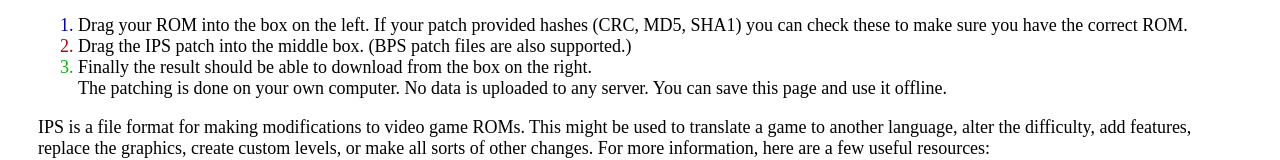
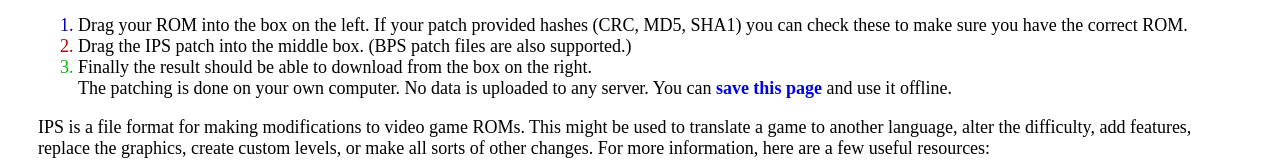
Before and after one commit to bbbradsmith/ipstool, a plain HTML site: page index.html in a window 1280 px wide. Shown: the part 404-564 px from the top of the page. Drawn offline with Linux system fonts and the light colour scheme.

Commit message:
add convenience link to save the webpage

```diff
--- a/index.html
+++ b/index.html
@@ -1183,7 +1183,7 @@ How to use this tool:
 <ol>
 <li class="help0">Drag your ROM into the box on the left. If your patch provided hashes (CRC, MD5, SHA1) you can check these to make sure you have the correct ROM.</li>
 <li class="help1">Drag the IPS patch into the middle box. (BPS patch files are also supported.)</li>
-<li class="help2">Finally the result should be able to download from the box on the right. <br/>The patching is done on your own computer. No data is uploaded to any server. You can save this page and use it offline.</li>
+<li class="help2">Finally the result should be able to download from the box on the right. <br/>The patching is done on your own computer. No data is uploaded to any server. You can <a href="index.html" download="IPS ROM Patcher.html">save this page</a> and use it offline.</li>
 </ol>
 IPS is a file format for making modifications to video game ROMs.
 This might be used to translate a game to another language,
```
